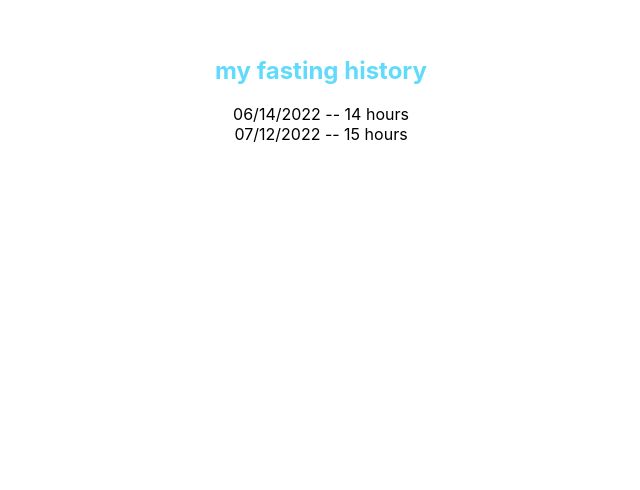
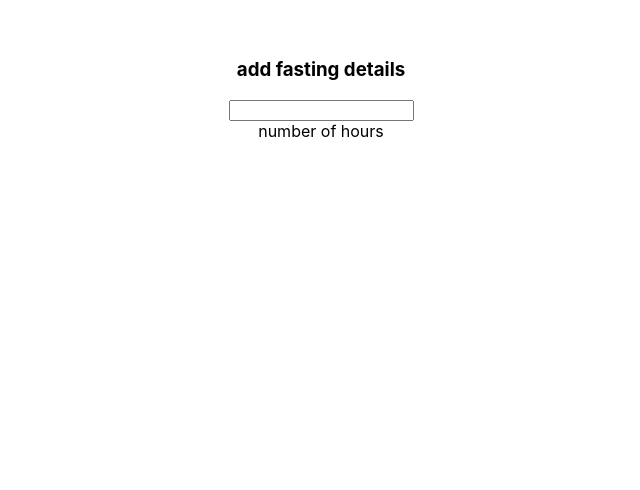
Before and after one commit to emday4prez/my-fasting-react-app, a React (Create React App) app: page / in a window 1280 px wide. Shown: the part 310-800 px from the top of the page, without its empty margins (319-959 px from the left). Built offline with nearby package versions, Linux system fonts and the light colour scheme.

Commit message:
added form input

```diff
--- a/src/App.css
+++ b/src/App.css
@@ -1,16 +1,6 @@
 .App {
+  display: flex;
+  flex-direction: column;
   text-align: center;
+  justify-content: center;
 }
-
-li{
-  text-decoration: none;
-  list-style: none;
-}
-
-
-
-
-
-.App-link {
-  color: #61dafb;
-}
--- a/src/App.js
+++ b/src/App.js
@@ -1,8 +1,10 @@
+import { useState } from 'react'
 import './App.css';
-import FastStats from './components/FastStats';
+import FastHistory from './components/FastHistory';
+import InputForm from './components/InputForm';
 
-function App() {
-
+function App(props) {
+const [history, setHistory] = useState(props.history)
 let fastingHistory = [
  {
   id:1,
@@ -20,7 +22,8 @@ let fastingHistory = [
 
   return (
     <div className="App">
-      <FastStats fastingHistory={fastingHistory}/>
+      <InputForm/>
+      <FastHistory fastingHistory={fastingHistory}/>
     </div>
   );
 }
--- a/src/components/FastStats/index.jsx
+++ b/src/components/FastHistory/index.jsx
@@ -1,6 +1,6 @@
 import React from 'react'
-import './fastStats.css'
-function FastStats({fastingHistory}) {
+import './fastHistory.css'
+function FastHistory({fastingHistory}) {
   return (
    <div className="fast">
       <h2 className='historyTitle'>my fasting history</h2>
@@ -18,4 +18,4 @@ function FastStats({fastingHistory}) {
   )
 }
 
-export default FastStats
+export default FastHistory
--- /dev/null
+++ b/src/components/InputForm/InputForm.css
@@ -0,0 +1,15 @@
+.inputForm{
+ display: flex;
+ flex-direction: column;
+ justify-content: center;
+ align-items: center;
+ height: 100vh;
+ width: 100vw;
+}
+
+.hoursInput{
+ outline: none;
+}
+.hoursInput:focus{
+ border: 2px dotted lightblue;
+}
--- /dev/null
+++ b/src/components/InputForm/index.jsx
@@ -0,0 +1,14 @@
+import React from 'react'
+import './InputForm.css'
+
+function InputForm() {
+  return (
+    <div className='inputForm'>
+     <h3>add fasting details</h3>
+     <input className='hoursInput' aria-labelledby='input number of hours fasted' type="number" name="hours" id="hours" />
+     <label htmlFor='hours'>number of hours</label>
+    </div>
+  )
+}
+
+export default InputForm
```
Also changed, not shown: src/components/FastHistory/fastHistory.css (renamed from src/components/FastStats/fastStats.css).
